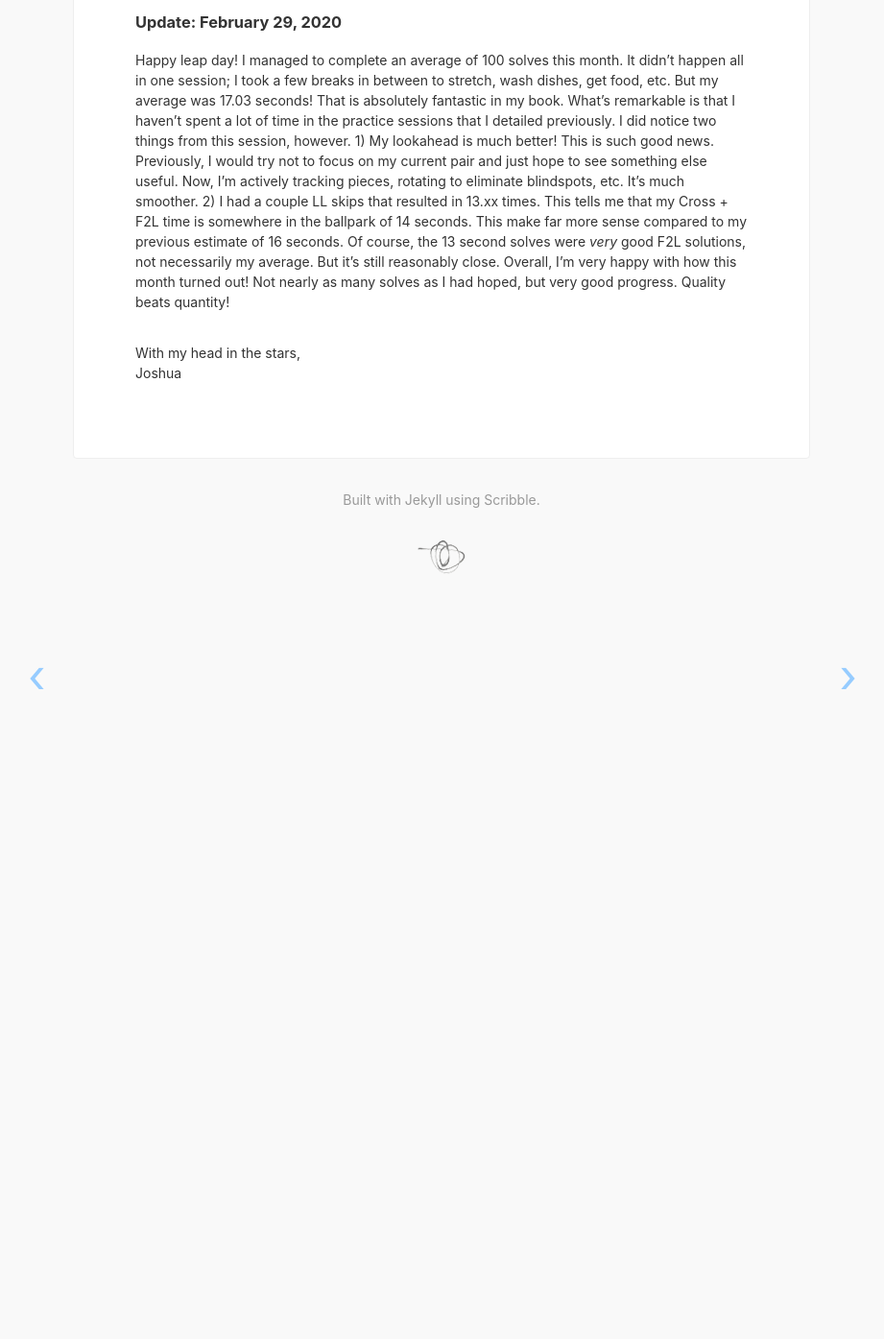
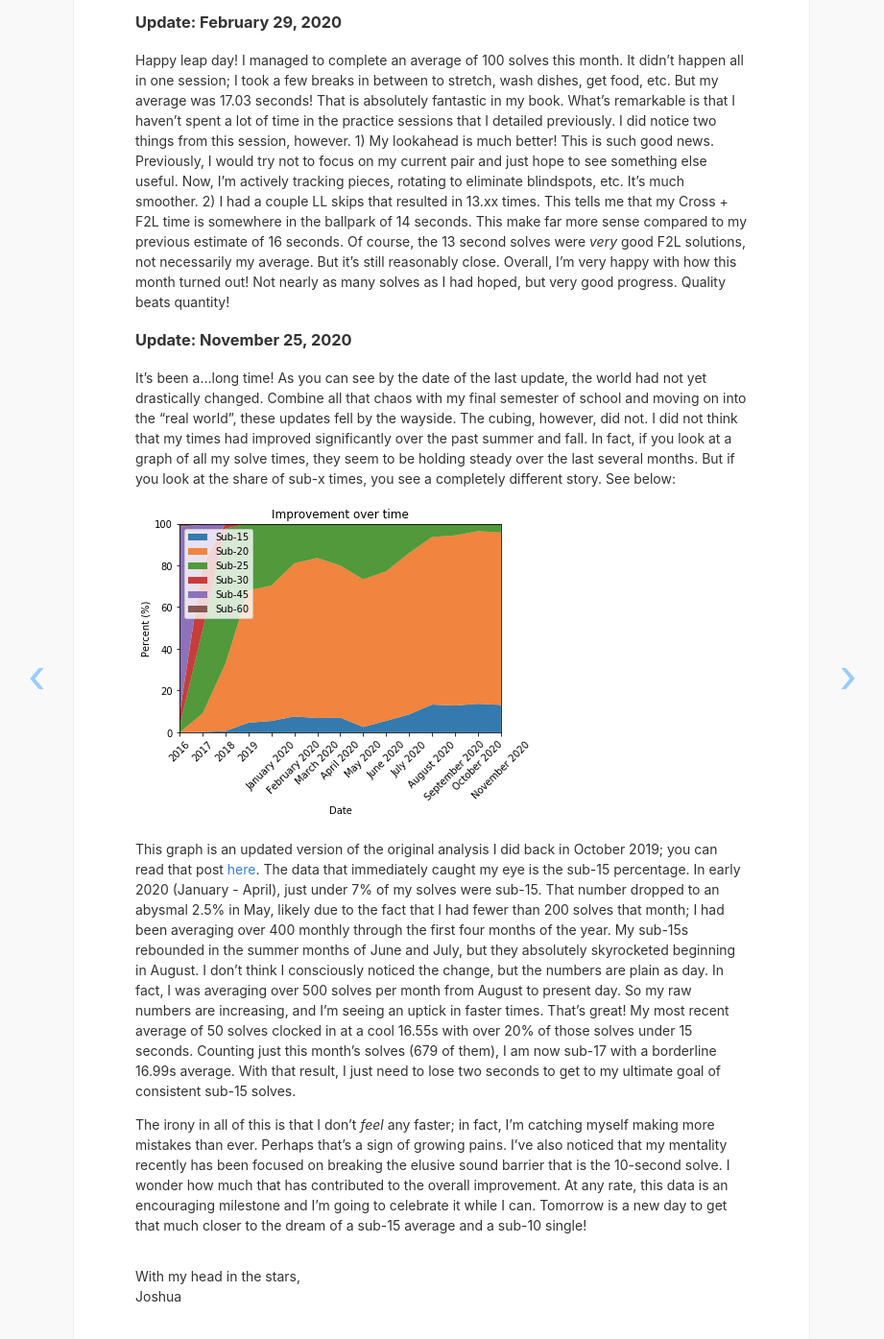
Before and after one commit to joshuacherian/joshuacherian.github.io, a Jekyll site: the page built from _posts/2019-12-19-Road-to-Sub_15.md, in a window 1280 px wide and 1400 px high, scrolled down 3699 px. Shown: the top 1395 px of the window at 96% size, without its empty margins (180-1101 px from the left). Built offline with Jekyll 4.4.1, drawn with Linux system fonts in a browser that asks for light colours; nearby versions of some CDN libraries; before the commit the page ends 4329 px from its top, so only the background shows below that; some of the changed text lies outside the part shown.

Commit message:
Road to Sub-15 November update

```diff
--- a/_posts/2019-12-19-Road-to-Sub_15.md
+++ b/_posts/2019-12-19-Road-to-Sub_15.md
@@ -68,3 +68,13 @@ It's been a month! School has been incredibly busy, so I haven't had much time t
 
 ### Update: February 29, 2020
 Happy leap day! I managed to complete an average of 100 solves this month. It didn't happen all in one session; I took a few breaks in between to stretch, wash dishes, get food, etc. But my average was 17.03 seconds! That is absolutely fantastic in my book. What's remarkable is that I haven't spent a lot of time in the practice sessions that I detailed previously. I did notice two things from this session, however. 1) My lookahead is much better! This is such good news. Previously, I would try not to focus on my current pair and just hope to see something else useful. Now, I'm actively tracking pieces, rotating to eliminate blindspots, etc. It's much smoother. 2) I had a couple LL skips that resulted in 13.xx times. This tells me that my Cross + F2L time is somewhere in the ballpark of 14 seconds. This make far more sense compared to my previous estimate of 16 seconds. Of course, the 13 second solves were *very* good F2L solutions, not necessarily my average. But it's still reasonably close. Overall, I'm very happy with how this month turned out! Not nearly as many solves as I had hoped, but very good progress. Quality beats quantity!
+
+
+### Update: November 25, 2020
+It's been a...long time! As you can see by the date of the last update, the world had not yet drastically changed. Combine all that chaos with my final semester of school and moving on into the "real world", these updates fell by the wayside. The cubing, however, did not. I did not think that my times had improved significantly over the past summer and fall. In fact, if you look at a graph of all my solve times, they seem to be holding steady over the last several months. But if you look at the share of sub-x times, you see a completely different story. See below:
+
+![png](../images/normalizedDataNov2020.png)
+
+This graph is an updated version of the original analysis I did back in October 2019; you can read that post [here](https://joshuacherian.github.io/posts/Cubing-Data-Analysis). The data that immediately caught my eye is the sub-15 percentage. In early 2020 (January - April), just under 7% of my solves were sub-15. That number dropped to an abysmal 2.5% in May, likely due to the fact that I had fewer than 200 solves that month; I had been averaging over 400 monthly through the first four months of the year. My sub-15s rebounded in the summer months of June and July, but they absolutely skyrocketed beginning in August. I don't think I consciously noticed the change, but the numbers are plain as day. In fact, I was averaging over 500 solves per month from August to present day. So my raw numbers are increasing, and I'm seeing an uptick in faster times. That's great! My most recent average of 50 solves clocked in at a cool 16.55s with over 20% of those solves under 15 seconds. Counting just this month's solves (679 of them), I am now sub-17 with a borderline 16.99s average. With that result, I just need to lose two seconds to get to my ultimate goal of consistent sub-15 solves.
+
+The irony in all of this is that I don't *feel* any faster; in fact, I'm catching myself making more mistakes than ever. Perhaps that's a sign of growing pains. I've also noticed that my mentality recently has been focused on breaking the elusive sound barrier that is the 10-second solve. I wonder how much that has contributed to the overall improvement. At any rate, this data is an encouraging milestone and I'm going to celebrate it while I can. Tomorrow is a new day to get that much closer to the dream of a sub-15 average and a sub-10 single!
```
Also changed, not shown: other parts of _posts/2019-12-19-Road-to-Sub_15.md (+1 -1 lines), images/normalizedDataNov2020.png (added), 1 other file.
